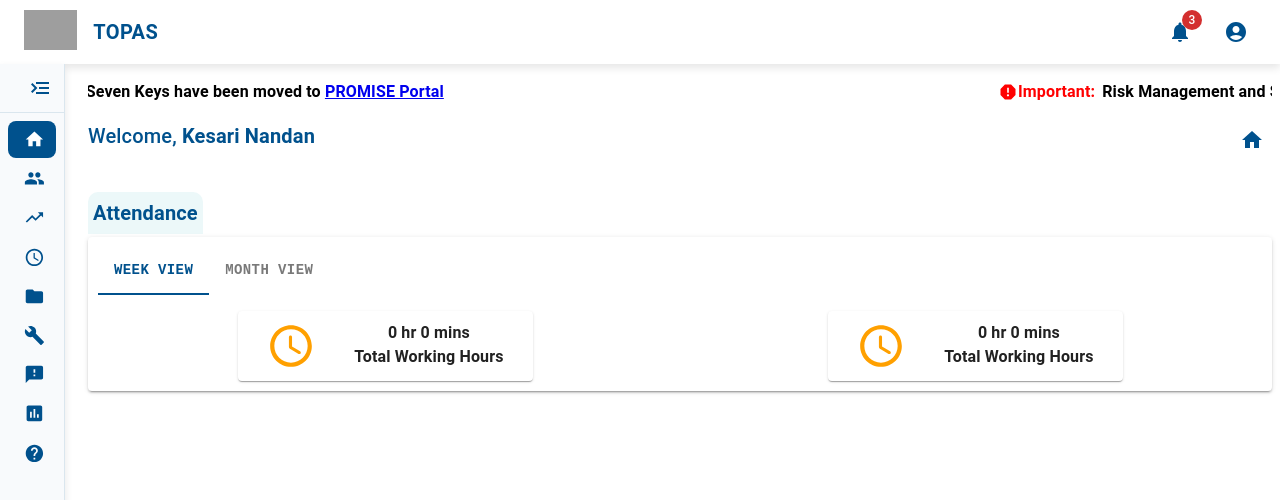
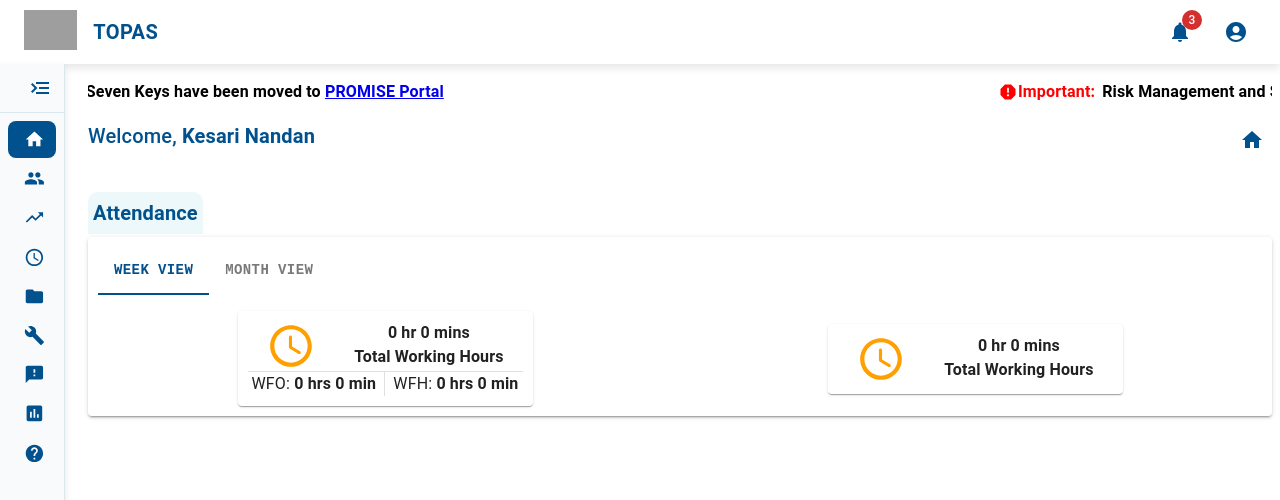
Before and after one commit to KesariIncture/topas-demo, a React (Vite) app: page /topas-demo/dashboard in a window 1280 px wide. Shown: the top 500 px of the page. Built offline with nearby package versions, Linux system fonts and the light colour scheme; grey boxes are pictures that could not be loaded.

Commit message:
Refactor Dashboard cards to improve layout and add dividers for better separation

```diff
--- a/src/pages/Dashboard.jsx
+++ b/src/pages/Dashboard.jsx
@@ -6,7 +6,7 @@ import {
   Tabs,
   Tab,
   Card,
-  CardContent,
+  Divider,
 } from "@mui/material";
 import Header from "../components/Header";
 import Sidebar from "../components/Sidebar";
@@ -119,7 +119,7 @@ function Dashboard() {
               justifyContent: {
                 xs: "center",
                 md: "space-around",
-                sm: "space-around"
+                sm: "space-around",
               },
               flexDirection: {
                 xs: "column",
@@ -130,46 +130,68 @@ function Dashboard() {
                 sm: 2,
               },
               alignItems: {
-                xs: "center"
-              }
+                xs: "center",
+              },
             }}
           >
-            <Card sx={{ width: {
-              xs: "fit-content",
-              md: 275
-            }, padding: "10px" }}>
+            <Card
+              sx={{
+                width: {
+                  xs: "fit-content",
+                  md: 275,
+                },
+                padding: "10px",
+              }}
+            >
               <Box sx={{ display: "flex", justifyContent: "space-around" }}>
                 <ScheduleRounded style={{ color: "#FFA000", fontSize: 50 }} />{" "}
                 <Box
                   sx={{
                     display: "flex",
                     flexDirection: "column",
-                    textAlign:"center"
+                    textAlign: "center",
                   }}
                 >
-                  <Typography sx = {{fontWeight: "bold"}}>0 hr 0 mins</Typography>
-                  <Typography sx = {{fontWeight: "bold"}}>Total Working Hours</Typography>
+                  <Typography sx={{ fontWeight: "bold" }}>
+                    0 hr 0 mins
+                  </Typography>
+                  <Typography sx={{ fontWeight: "bold" }}>
+                    Total Working Hours
+                  </Typography>
                 </Box>
+              </Box>
+              <Divider />
+              <Box sx = {{display: "flex", justifyContent: "space-around", gap: {xs: 2, md: 0}}}>
+                  <Typography>WFO: <b>0 hrs 0 min</b></Typography>
+                  <Divider orientation="vertical"  flexItem/>
+                  <Typography>WFH: <b>0 hrs 0 min</b></Typography>
               </Box>
             </Card>
 
-
-
-            <Card sx={{ width: {
-              xs: "fit-content",
-              md: 275
-            }, padding: "10px" }}>
+            <Card
+              sx={{
+                width: {
+                  xs: "fit-content",
+                  md: 275,
+                },
+                padding: "10px",
+              }}
+            >
               <Box sx={{ display: "flex", justifyContent: "space-around" }}>
                 <ScheduleRounded style={{ color: "#FFA000", fontSize: 50 }} />{" "}
                 <Box
                   sx={{
                     display: "flex",
                     flexDirection: "column",
-                    textAlign:"center"
+                    textAlign: "center",
                   }}
                 >
-                  <Typography sx = {{fontWeight: "bold"}}>0 hr 0 mins</Typography>
-                  <Typography sx = {{fontWeight: "bold"}}>Total Working Hours</Typography>
+                  <Typography sx={{ fontWeight: "bold" }}>
+                    0 hr 0 mins
+                  </Typography>
+                  <Typography sx={{ fontWeight: "bold" }}>
+                    Total Working Hours
+                  </Typography>
                 </Box>
               </Box>
             </Card>
```
